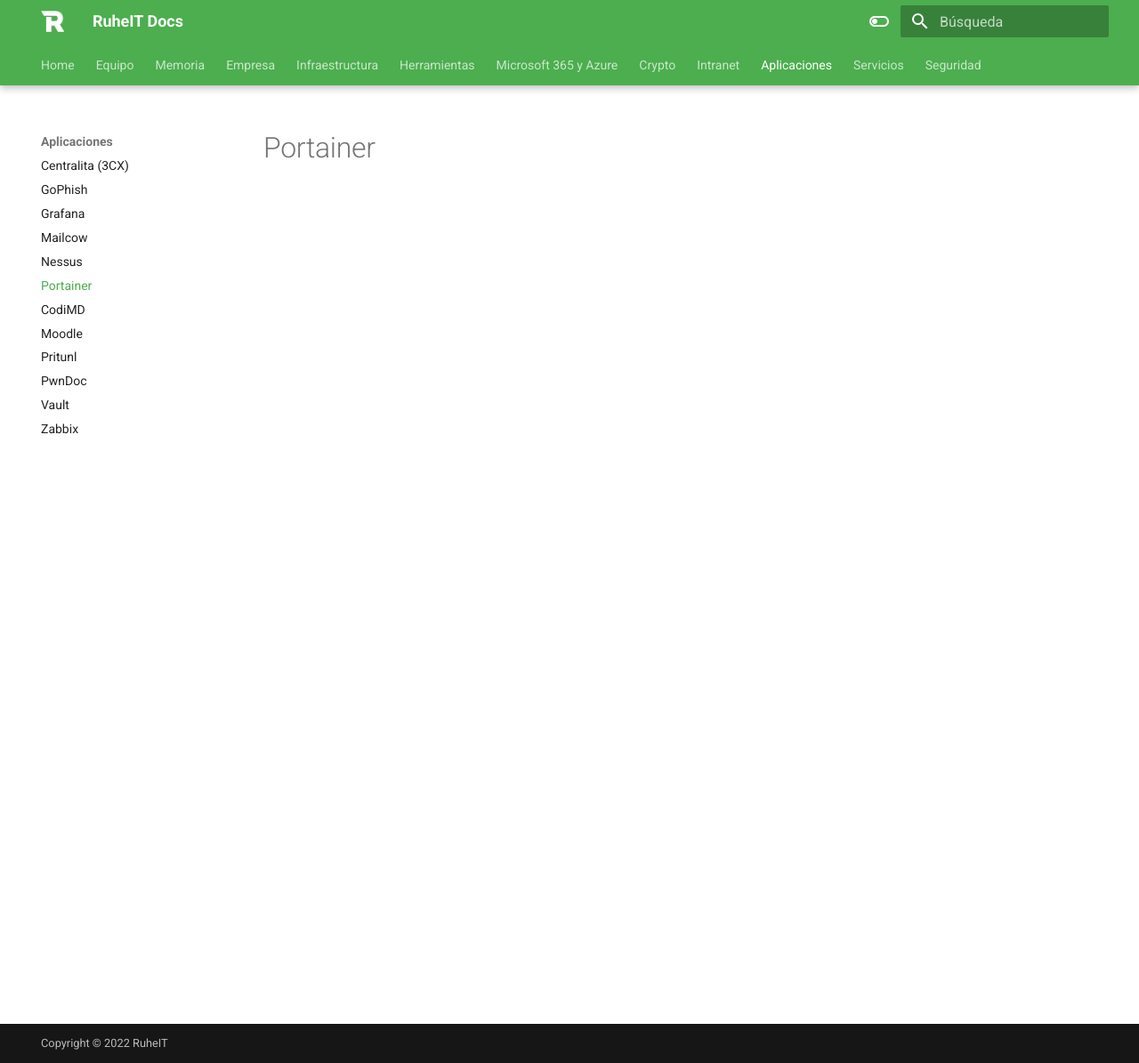
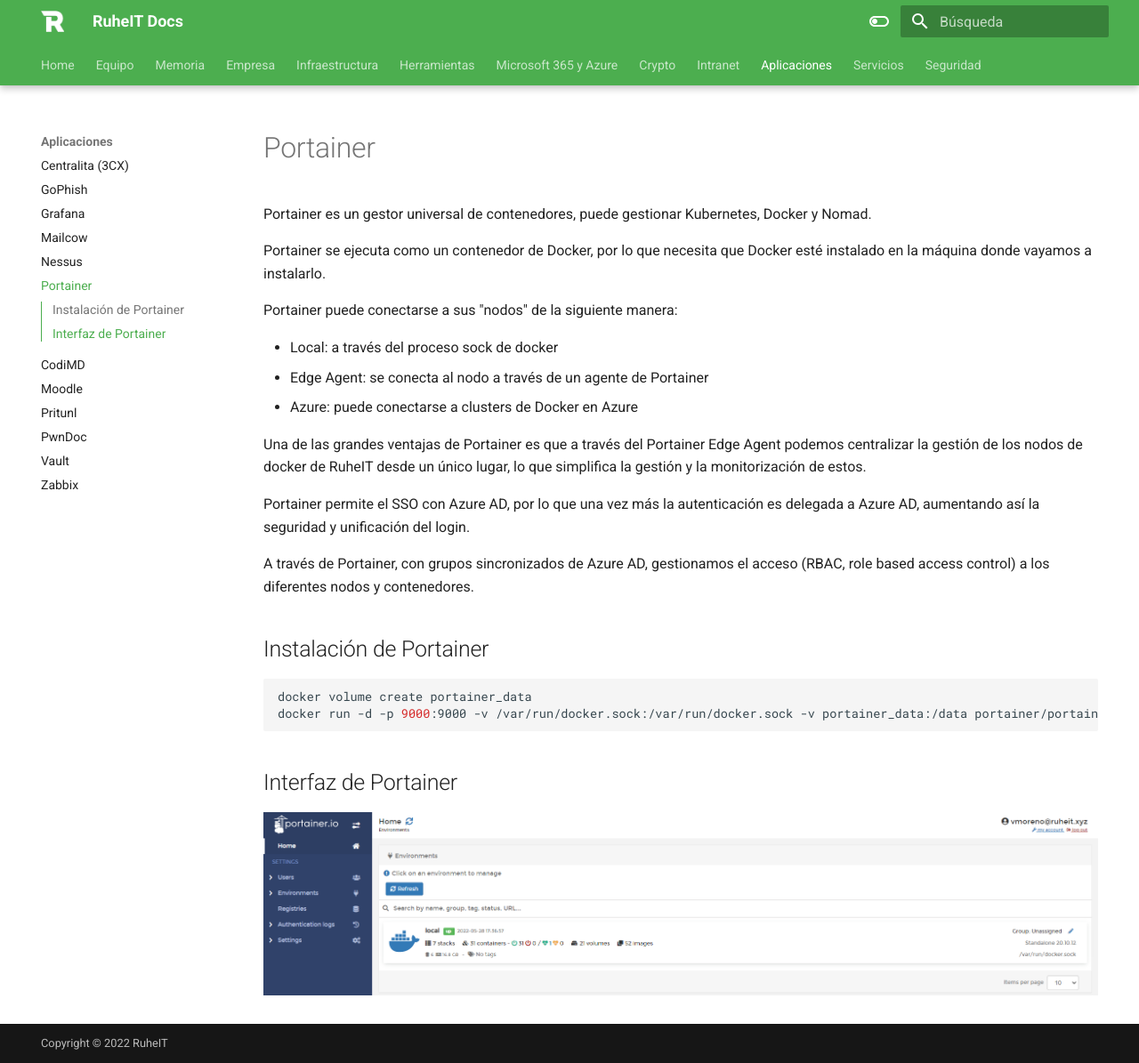
Before and after one commit to RuheIT/docs, an MkDocs documentation site: the page built from docs/aplicaciones/portainer.md, in a window 1280 px wide and 1195 px high. Shown: the whole window at 89% size. Built offline with MkDocs 1.6.1 and Material for MkDocs 9.7.7, drawn with Linux system fonts in a browser that asks for light colours; comment, search, counter and statistics services are not loaded.

Commit message:
adding things

````diff
--- a/docs/aplicaciones/portainer.md
+++ b/docs/aplicaciones/portainer.md
@@ -1 +1,28 @@
 # Portainer
+
+Portainer es un gestor universal de contenedores, puede gestionar Kubernetes, Docker y Nomad.
+
+Portainer se ejecuta como un contenedor de Docker, por lo que necesita que Docker esté instalado en la máquina donde vayamos a instalarlo.
+
+Portainer puede conectarse a sus "nodos" de la siguiente manera:
+
+* Local: a través del proceso sock de docker
+* Edge Agent: se conecta al nodo a través de un agente de Portainer
+* Azure: puede conectarse a clusters de Docker en Azure
+
+Una de las grandes ventajas de Portainer es que a través del Portainer Edge Agent podemos centralizar la gestión de los nodos de docker de RuheIT desde un único lugar, lo que simplifica la gestión y la monitorización de estos.
+
+Portainer permite el SSO con Azure AD, por lo que una vez más la autenticación es delegada a Azure AD, aumentando así la seguridad y unificación del login.
+
+A través de Portainer, con grupos sincronizados de Azure AD, gestionamos el acceso (RBAC, role based access control) a los diferentes nodos y contenedores.
+
+## Instalación de Portainer
+
+```bash
+docker volume create portainer_data
+docker run -d -p 9000:9000 -v /var/run/docker.sock:/var/run/docker.sock -v portainer_data:/data portainer/portainer
+```
+
+## Interfaz de Portainer
+
+![Portainer UI](../img/apps/Portainer1.png)
````
Also changed, not shown: docs/aplicaciones/nessus.md (+7 -1 lines), docs/img/apps/Portainer1.png (added), 1 other file.
